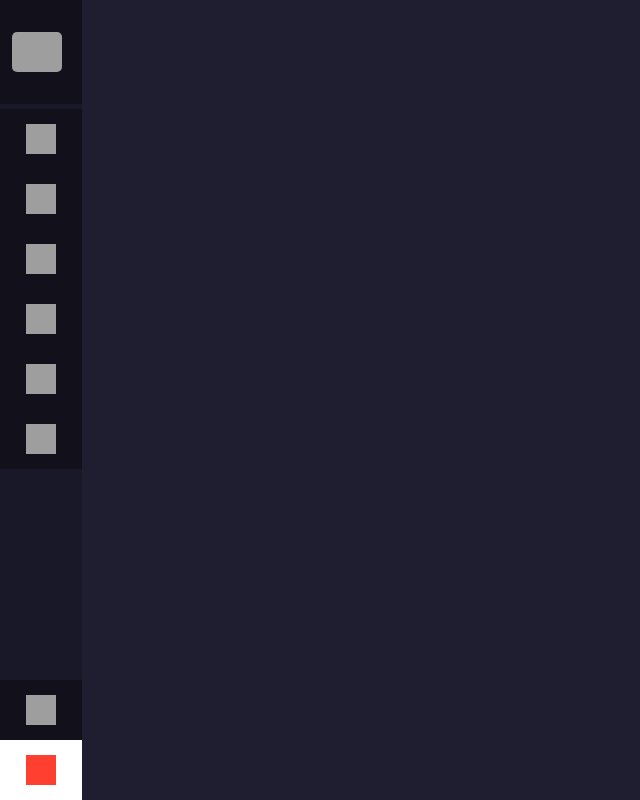
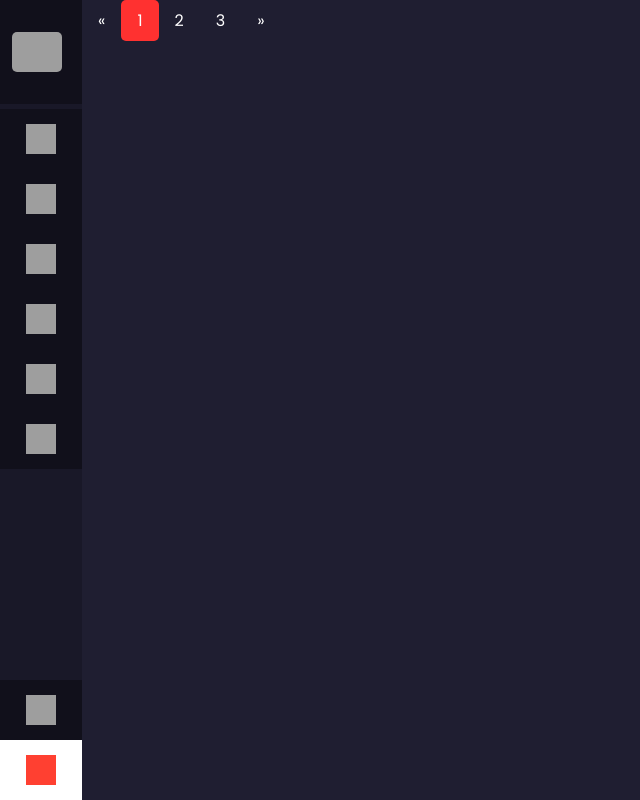
Before and after one commit to Rib3r0/TCC-Proliseum, a Vue app in the folder Proliseum/: page /teste in a window 1280 px wide. Shown: the whole page, without its empty margins (0-640 px from the left). Built offline with nearby package versions, Linux system fonts and the light colour scheme; grey boxes are pictures that could not be loaded; a web font is replaced by a local one.

Commit message:
paginação falata implementar

```diff
--- a/Proliseum/package.json
+++ b/Proliseum/package.json
@@ -14,7 +14,7 @@
     "mosha-vue-toastify": "^1.0.23",
     "notiwind": "^2.0.2",
     "systemjs-webpack-interop": "^2.3.7",
-    "vercel": "^32.3.1",
+    "vercel": "^32.3.0",
     "vite-plugin-single-spa": "^0.2.0",
     "volar-service-vetur": "^0.0.13",
     "vue": "^3.3.4",
--- /dev/null
+++ b/Proliseum/src/components/Pagination.vue
@@ -0,0 +1,63 @@
+<template>
+  <div class="pagination" >
+  <a v-on:click="changePage(page -1)" href="#">&laquo;</a>
+  <a v-for="n in pageMax" :class=" n == page ?'active': false " :key="n" v-on:click="changePage(n)" v-show=" (n - 2) <= page && (n + 2) >= page" >{{ n }}</a>
+  <a v-on:click="changePage(page +1)">&raquo;</a>
+</div>
+</template>
+
+<script setup>
+import { ref } from "vue"
+
+const props = defineProps({
+    elements: {
+        type: Number,
+        required: true
+    },
+    perPage: {
+        type: Number,
+        required: true
+    },
+    page: {
+        type: Number,
+        required: true
+    }
+})
+
+const elements = ref(50) //props.elements
+const elementsPerPage = ref(5) //props.perPage
+const page = ref(1) //props.page
+const pageMax = ref( elements.value / elementsPerPage.value )
+
+const changePage = (n) => {
+    console.log(n);
+    page.value = n
+}
+
+
+</script>
+
+<style scoped>
+.pagination {
+  display: inline-block;
+}
+
+.pagination a {
+  color: #FFF;
+  float: left;
+  padding: 8px 16px;
+  text-decoration: none;
+  cursor: pointer;
+}
+
+.pagination a.active {
+  background-color: var(--red);
+  color: white;
+  border-radius: 5px;
+}
+
+.pagination a:hover:not(.active) {
+  background-color: #0005;
+  border-radius: 5px;
+}
+</style>
--- a/Proliseum/src/views/TeamsView.vue
+++ b/Proliseum/src/views/TeamsView.vue
@@ -34,6 +34,9 @@
         </div>
       </template>
     </div>
+    <div class="pagination">
+
+    </div>
     <rodape lined/>
   </div>
 </template>
@@ -50,17 +53,23 @@ import NewInputForm from "../components/form/NewInputForm.vue";
 
 const loading = ref(true)
 const myteams = ref(false)
+const page = ref(1)
 const sizeImg = ref("15vw")
 
 const listOfTeams = ref({})
 
-await axiosPerfil.get('team').then( (response) => {
+await axiosPerfil.get('team',{ params: { perPage: "4", page: "1" } }).then( (response) => {
   listOfTeams.value = response.data.teams
 
 
   console.log(listOfTeams.value);
   loading.value = false
 })
+
+const paginate = (e) => {
+  alert(e)
+}
+
 
 const getImage = async (id) =>{
 
@@ -161,6 +170,7 @@ const getImage = async (id) =>{
   width: fit-content;
   border-radius: 20px;
   text-align: center;
+  word-break: break-all;
 }
 
 .teams{
@@ -183,4 +193,9 @@ const getImage = async (id) =>{
     width: 10vh;
     filter: brightness(0) saturate(100%)
 }
+ul{
+  display: flex;
+}
+
+
 </style>
--- a/Proliseum/src/views/TesteView.vue
+++ b/Proliseum/src/views/TesteView.vue
@@ -1,10 +1,12 @@
 <template>
+  <pagination/>
 </template>
 
 <script setup>
 import { ref } from 'vue';
 import NewInputForm from '../components/form/NewInputForm.vue';
 import NewCustomButtonVue from '../components/NewCustomButton.vue';
+import Pagination from '../components/Pagination.vue';
 
 const nome = ref("")
 const senha = ref("")
```
Also changed, not shown: 1 other file (tests, documents, lock files or other folders).
